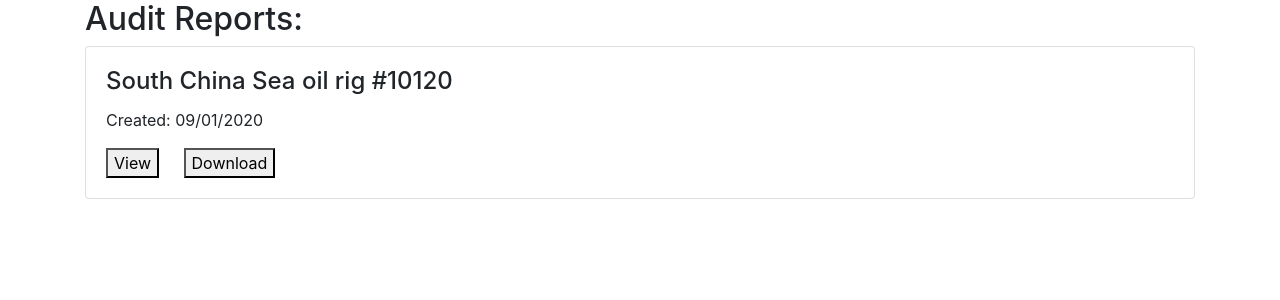
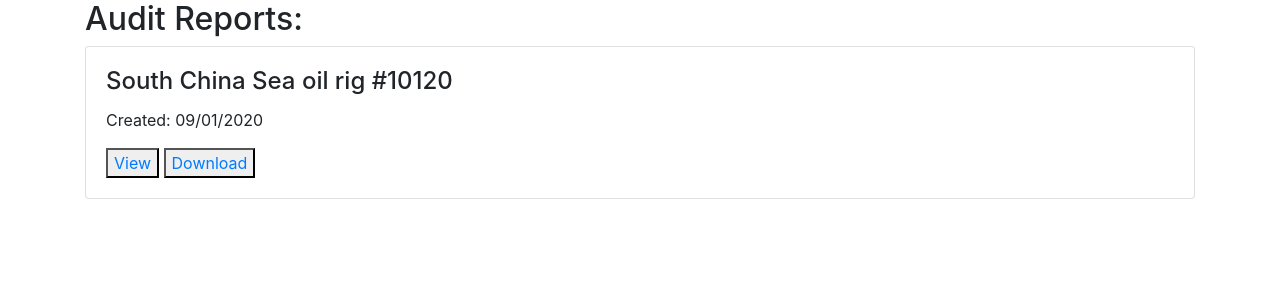
Before and after one commit to othmanabdulsalam/SPAT10, a PHP site: template Views/index.phtml in a window 1280 px wide. Shown: the part 66-366 px from the top of the page. Run offline with PHP 8.4, Linux system fonts and the light colour scheme; the visitor is signed in with stand-in values (Sample User, id 1); the template is opened without the code that fills it: most values are stand-ins (such as "Sample title", 1, 10 or a date in 2020); some libraries are stand-ins or nearby versions.

Commit message:
testing
Signed-off-by: Jayant Kabaria <j.kabaria@edu.salford.ac.uk>

```diff
--- a/Views/index.phtml
+++ b/Views/index.phtml
@@ -92,8 +92,8 @@ if(isset($_SESSION['loggedIn']) && ($_SESSION['accessLevel'] == 'C'))
                 <h4 class="card-title">South China Sea oil rig #10120</h4>
                 <p class="card-text">Created: 09/01/2020</p>
                 <!-- <a href="/images/Compliance%20Audit%20Report.pdf" class="card-link">View</a> -->
-                <a href="/Controllers/report.php"  class="card-link" ><button name="view" value="<?php if (isset($_POST['view'])) {echo $_POST['view']; 	} ?>">View</button></a>
-                <a href="/Controllers/report.php" class="card-link"><button name="download" value="<?php if (isset($_POST['download'])) {echo $_POST['download']; 	} ?>">Download</button></a>
+                <button name="view"><a href="/Controllers/report.php" class="card-link" >View </a></button>
+                <button name="download"><a href="/Controllers/report.php" class="card-link">Download</a></button>
             </div>
         </div>
     </div>
```
